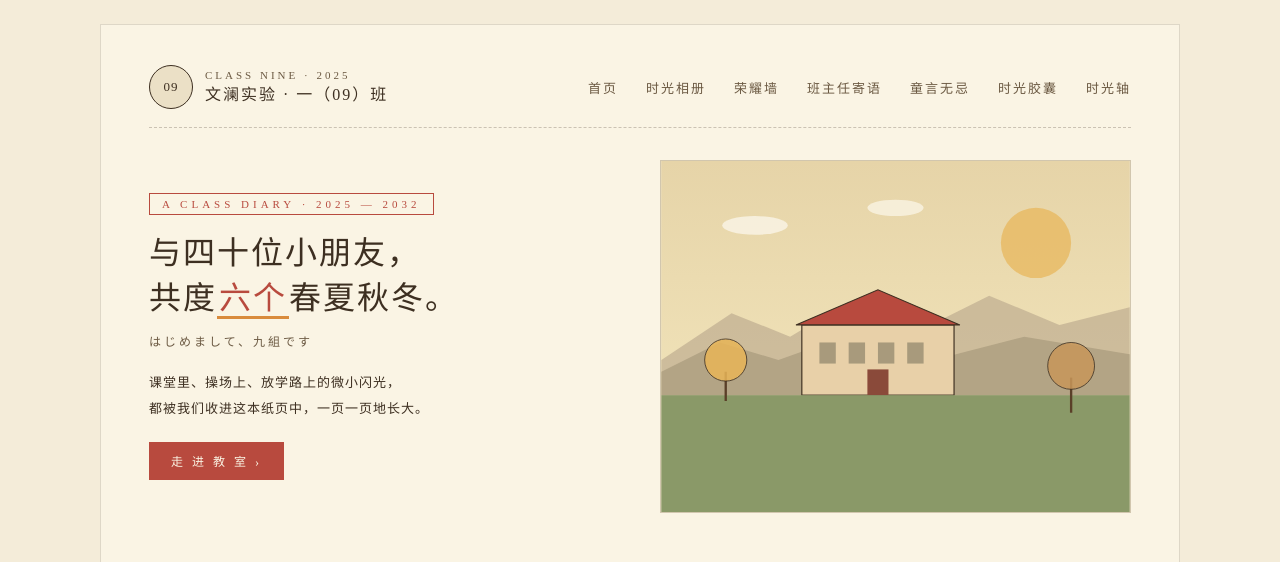
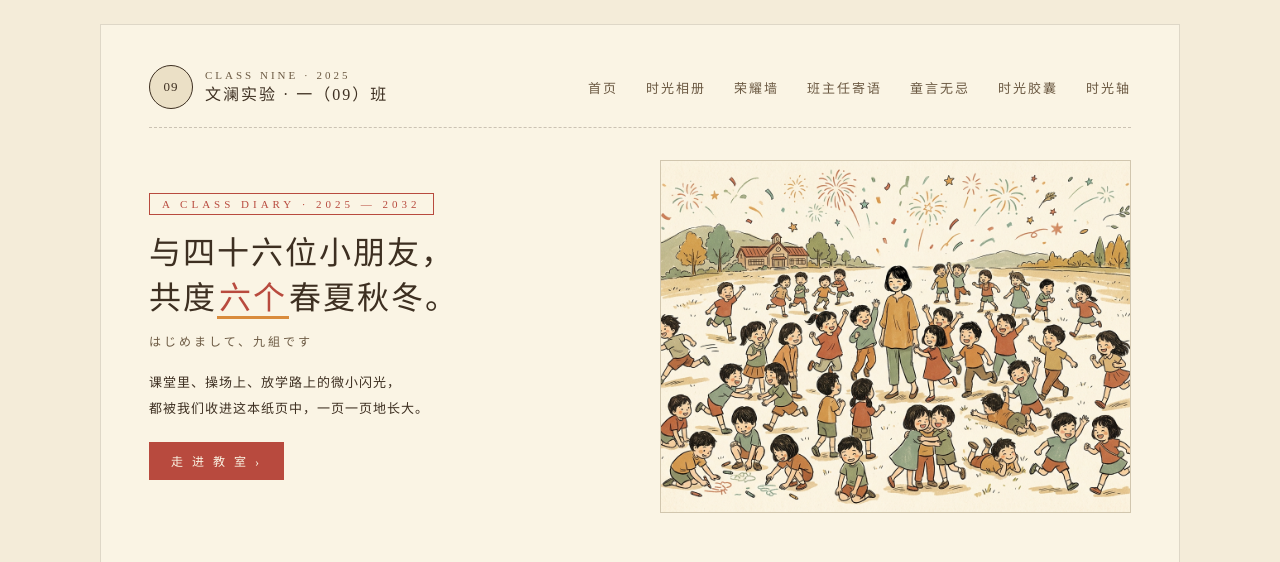
Before and after one commit to shuangwus911-boop/class09-website, a Next.js app: page / in a window 1280 px wide. Shown: the top 562 px of the page. Built offline with nearby package versions, Linux system fonts and the light colour scheme; no server answers.

Commit message:
首页 hero 换用手绘班级插画，文案改为四十六位小朋友

```diff
--- a/app/globals.css
+++ b/app/globals.css
@@ -130,6 +130,7 @@ button { font-family: inherit; }
   overflow: hidden;
 }
 .hero-illust svg { width:100%; height:100%; display:block; }
+.hero-illust img { width:100%; height:100%; display:block; object-fit:cover; }
 
 /* -------- Carousel -------- */
 .carousel-wrap { position: relative; margin: 0 -12px; padding: 30px 12px 20px; }
--- a/components/home/Hero.tsx
+++ b/components/home/Hero.tsx
@@ -1,5 +1,4 @@
 import { SITE } from '@/data/site';
-import HeroIllust from '@/components/illust/HeroIllust';
 
 export default function Hero() {
   return (
@@ -7,7 +6,7 @@ export default function Hero() {
       <div>
         <div className="hero-tag">A CLASS DIARY · {SITE.span}</div>
         <h1 className="hero-title">
-          与四十位小朋友，
+          与四十六位小朋友，
           <br />
           共度<em>六个</em>春夏秋冬。
         </h1>
@@ -22,7 +21,7 @@ export default function Hero() {
         </a>
       </div>
       <div className="hero-illust">
-        <HeroIllust />
+        <img src="/hero-class.png" alt="一（09）班全体小朋友" />
       </div>
     </div>
   );
```
Also changed, not shown: public/hero-class.png (added).
